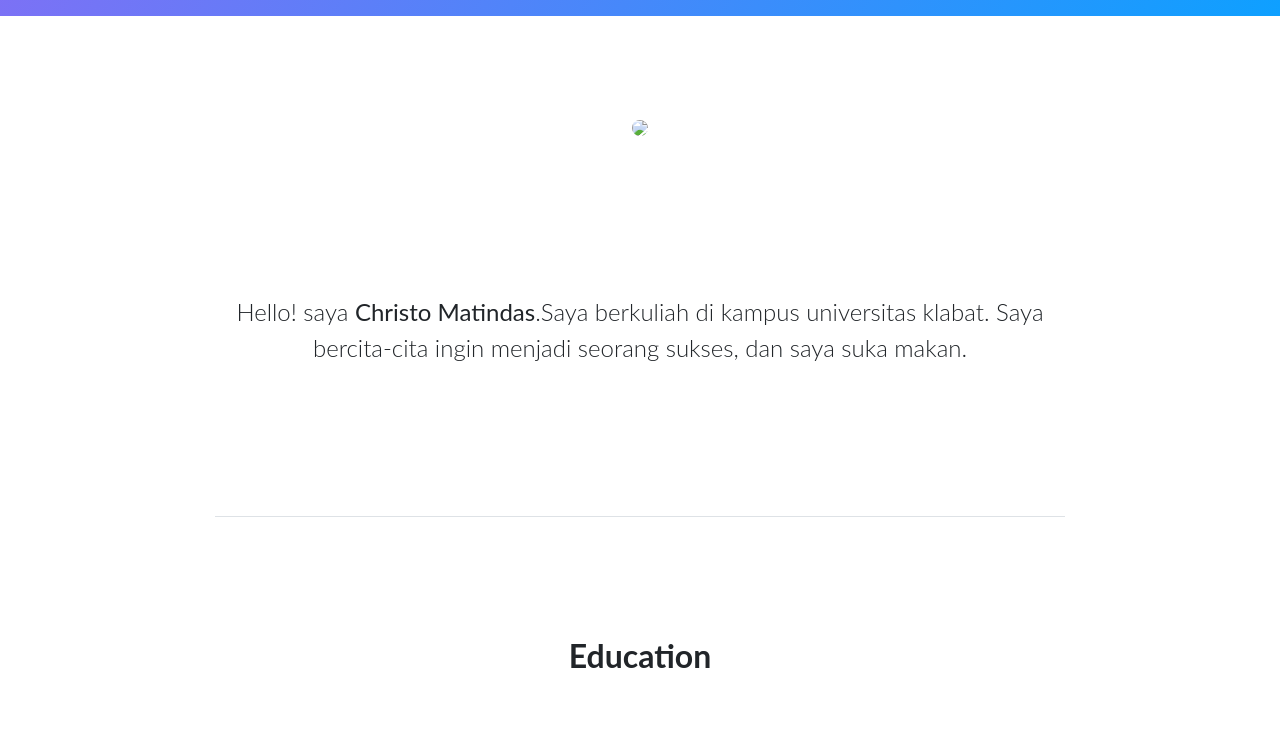
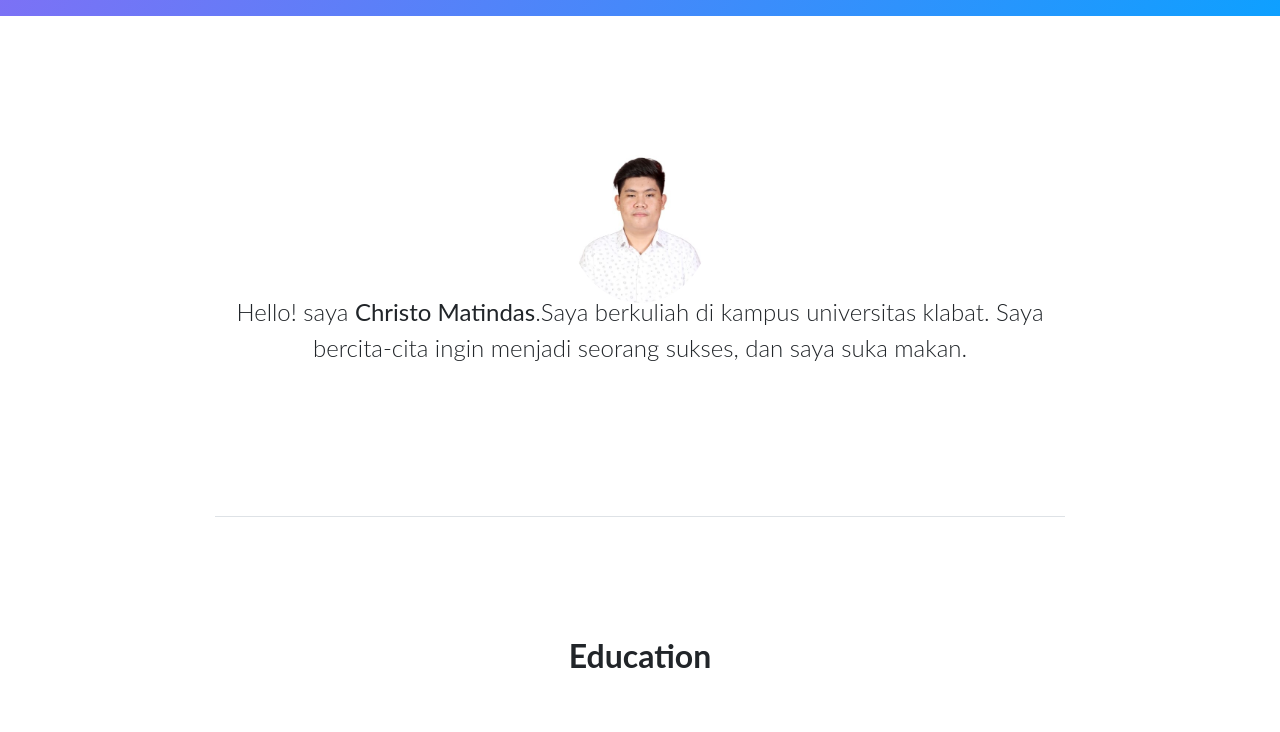
Before and after one commit to christomatindas/MY-CV, a plain HTML site: page index.html in a window 1280 px wide. Shown: the part 68-800 px from the top of the page. Drawn offline with nearby package versions, Linux system fonts and the light colour scheme.

Commit message:
Update index.html

```diff
--- a/index.html
+++ b/index.html
@@ -18,7 +18,7 @@
       <section class="cv-block block-intro border-bottom">
         <div class="container">
           <div class="avatar">
-            <img class="img-fluid rounded-circle" src="foto/fotoito.png.jpeg">
+            <img class="img-fluid rounded-circle" src="fotoito.png.jpeg">
           </div>
           <p>Hello! saya <strong>Christo Matindas</strong>.Saya berkuliah di kampus universitas klabat. Saya bercita-cita ingin menjadi seorang sukses, dan saya suka makan.</p>
         </div>
```
